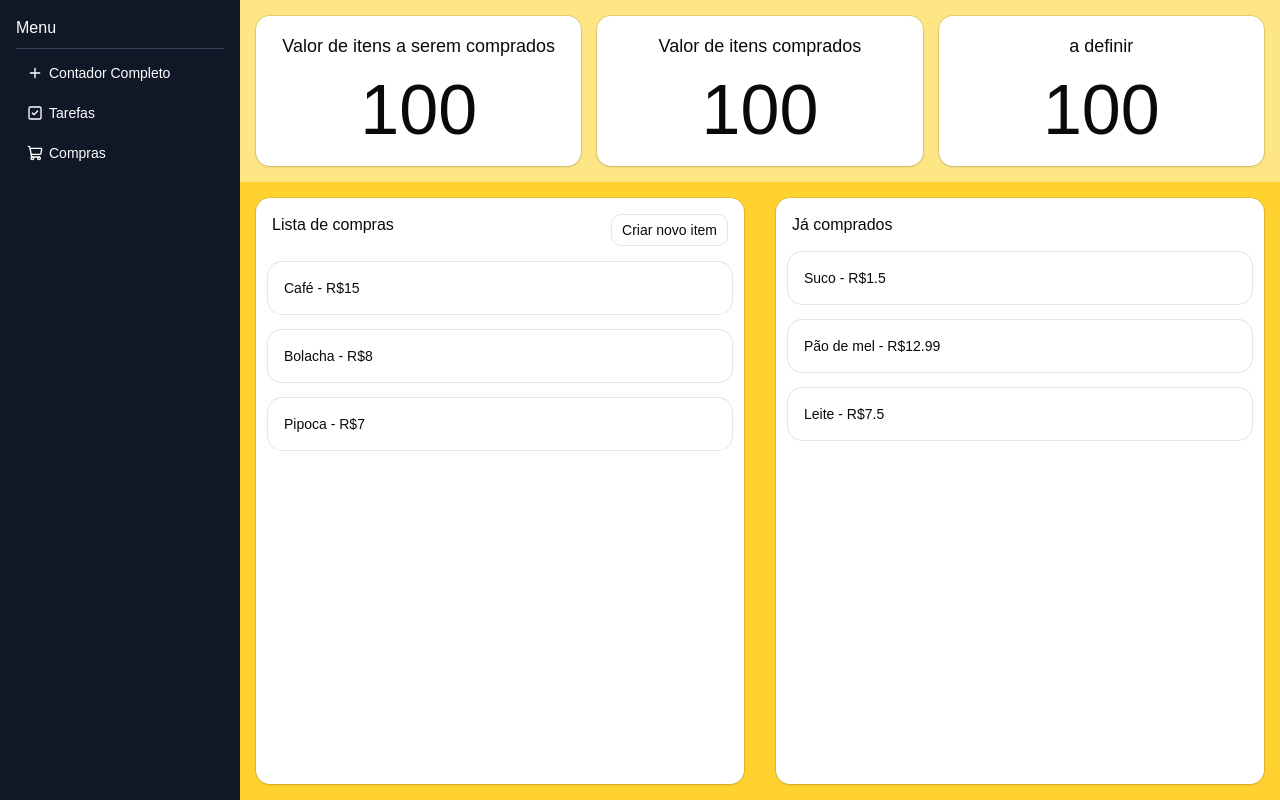
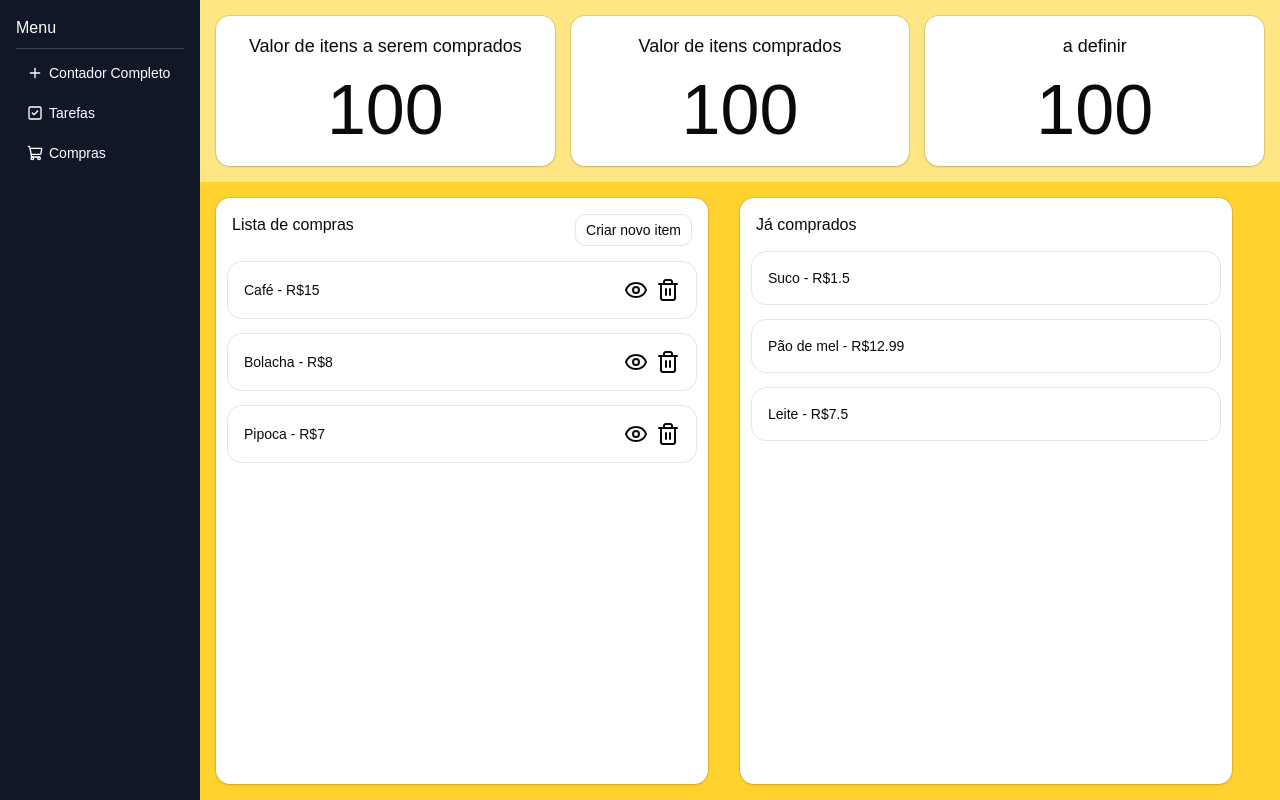
Before and after one commit to Fabiolandin/Aplicando-conceitos-de-react, a React (Vite) app: page /compras in a window 1280 px wide. Built offline with nearby package versions, Linux system fonts and the light colour scheme.

Commit message:
feat:adicionando dialog de compras e função de comprar

```diff
--- /dev/null
+++ b/src/components/DialogCompras.jsx
@@ -0,0 +1,52 @@
+import { toast } from "sonner"
+import { Button } from "./ui/button"
+import { Dialog, DialogContent, DialogDescription, DialogFooter, DialogHeader, DialogTitle } from "./ui/dialog"
+
+const DialogCompras = ({ open, setOpen, comprasComprar }) => {
+
+    const handleDialogClose = () => {
+        setOpen(false)
+    }
+
+    const comprarItem = (comprasComprar) => {
+        comprasComprar.status = "comprado"
+        console.log(comprasComprar)
+        toast.success('Item Comprado!')
+        handleDialogClose()
+    }
+
+    return (
+        <div>
+            <Dialog open={open} onOpenChange={setOpen}>
+                <DialogContent>
+                    <DialogHeader>
+                        <DialogTitle>Compras</DialogTitle>
+                        <DialogDescription>comprinhas</DialogDescription>
+                    </DialogHeader>
+                    <h1>{comprasComprar?.nome}</h1>
+                    <h1>{comprasComprar?.status}</h1>
+                    <DialogFooter>
+
+                        <Button
+                            variant="outline"
+                            className="flex-1"
+                            onClick={() => comprarItem(comprasComprar)}
+                        >
+                            Comprar
+                        </Button>
+
+                        <Button
+                            onClick={handleDialogClose}
+                            className="flex-1"
+                        >
+                            Cancelar
+                        </Button>
+
+                    </DialogFooter>
+                </DialogContent>
+            </Dialog>
+        </div>
+    )
+}
+
+export default DialogCompras
--- a/src/components/Sidebar.jsx
+++ b/src/components/Sidebar.jsx
@@ -4,7 +4,7 @@ import { CheckSquare2Icon, PlusIcon, ShoppingCart } from "lucide-react"
 
 const Sidebar = () => {
     return (
-        <div className = "bg-gray-900 h-screen min-w-60 p-4 flex flex-col gap-2" >
+        <div className = "bg-gray-900 h-screen min-w-50 p-4 flex flex-col gap-2" >
             {/* Sideber */ }
                <Link to="/" className="text-white">Menu</Link>
                 <hr className="border-gray-700" />
--- a/src/pages/compras.jsx
+++ b/src/pages/compras.jsx
@@ -1,16 +1,28 @@
+import DialogCompras from "@/components/DialogCompras"
 import Sidebar from "@/components/Sidebar"
 import { Button } from "@/components/ui/button"
 import { Card, CardContent, CardHeader, CardTitle } from "@/components/ui/card"
 import { listadeCompras } from "@/compras"
+import { EyeIcon, Trash2Icon } from "lucide-react"
 import { useState } from "react"
 
 
 
 const Compras = () => {
+
+    //states para o dialog
+    const [open, setOpen] = useState(false);
+    const [tarefasSelecionada, setTarefasSelecionadas] = useState(null);
+
     const [dados, setDados] = useState(listadeCompras)
 
     const comprasComprar = dados.filter((compras) => compras.status === "comprar")
     const comprasComprado = dados.filter((compras) => compras.status === "comprado")
+
+    const handleDialogOpen = (tarefa) => {
+        setTarefasSelecionadas(tarefa)
+        setOpen(true)
+    }
 
     return (
         <div className="flex">
@@ -43,19 +55,31 @@ const Compras = () => {
 
                 {/* Div de tabelas*/}
                 <div className="flex-1 flex p-4 gap-8 bg-amber-300">
-                    <Card className="flex-1 shadow">
+
+                    {/*Card de compras */}
+                    <Card className="flex-1 shadow ">
                         <CardHeader className="flex">
                             <CardTitle>Lista de compras</CardTitle>
                             <Button variant="outline" className="items-center ml-auto">Criar novo item</Button>
                         </CardHeader>
                         {comprasComprar.map((compra) => (
-                            <Card key={compra.id} className="ml-3 mr-3">
-                                <CardContent className="">{compra.nome} - R${compra.valor}</CardContent>
+                            <Card key={compra.id} className="ml-3 mr-3 hover:bg-gray-100">
+                                <CardContent
+                                    className="flex items-center "
+                                >
+                                    {compra.nome} - R${compra.valor}
+                                    <EyeIcon
+                                        className="ml-auto mr-2"
+                                        onClick={() => handleDialogOpen(compra)}
+                                    />
+                                    <Trash2Icon />
+                                </CardContent>
                             </Card>
 
                         ))}
                     </Card>
 
+                    {/*Card de já comprados */}
                     <Card className="flex-1 shadow">
                         <CardHeader>
                             <CardTitle>Já comprados</CardTitle>
@@ -66,9 +90,12 @@ const Compras = () => {
                             </Card>
                         ))}
                     </Card>
+                    <DialogCompras open={open} setOpen={setOpen} comprasComprar={tarefasSelecionada} />
+
                 </div>
 
             </div>
+
         </div>
     )
 }
```
